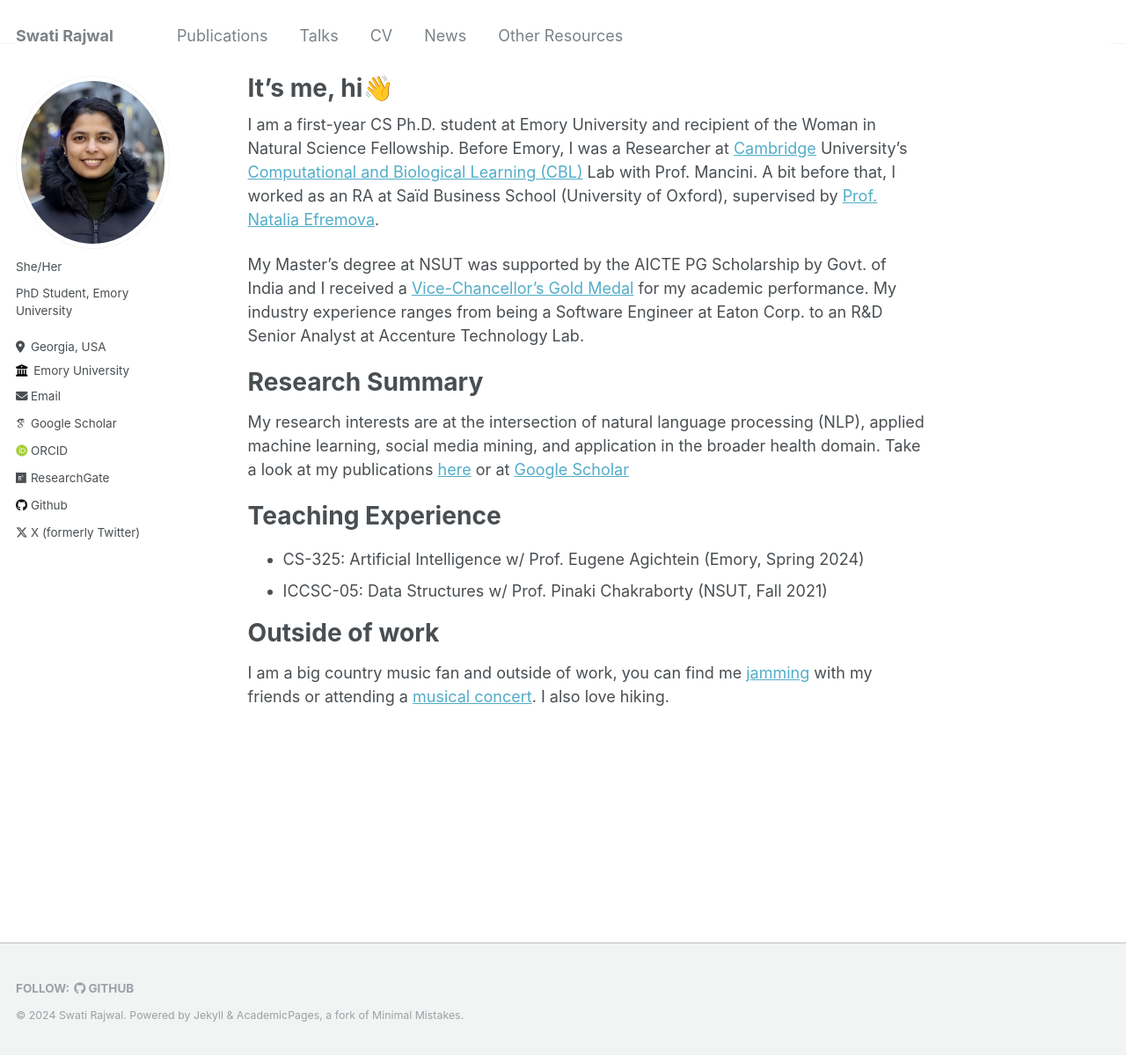
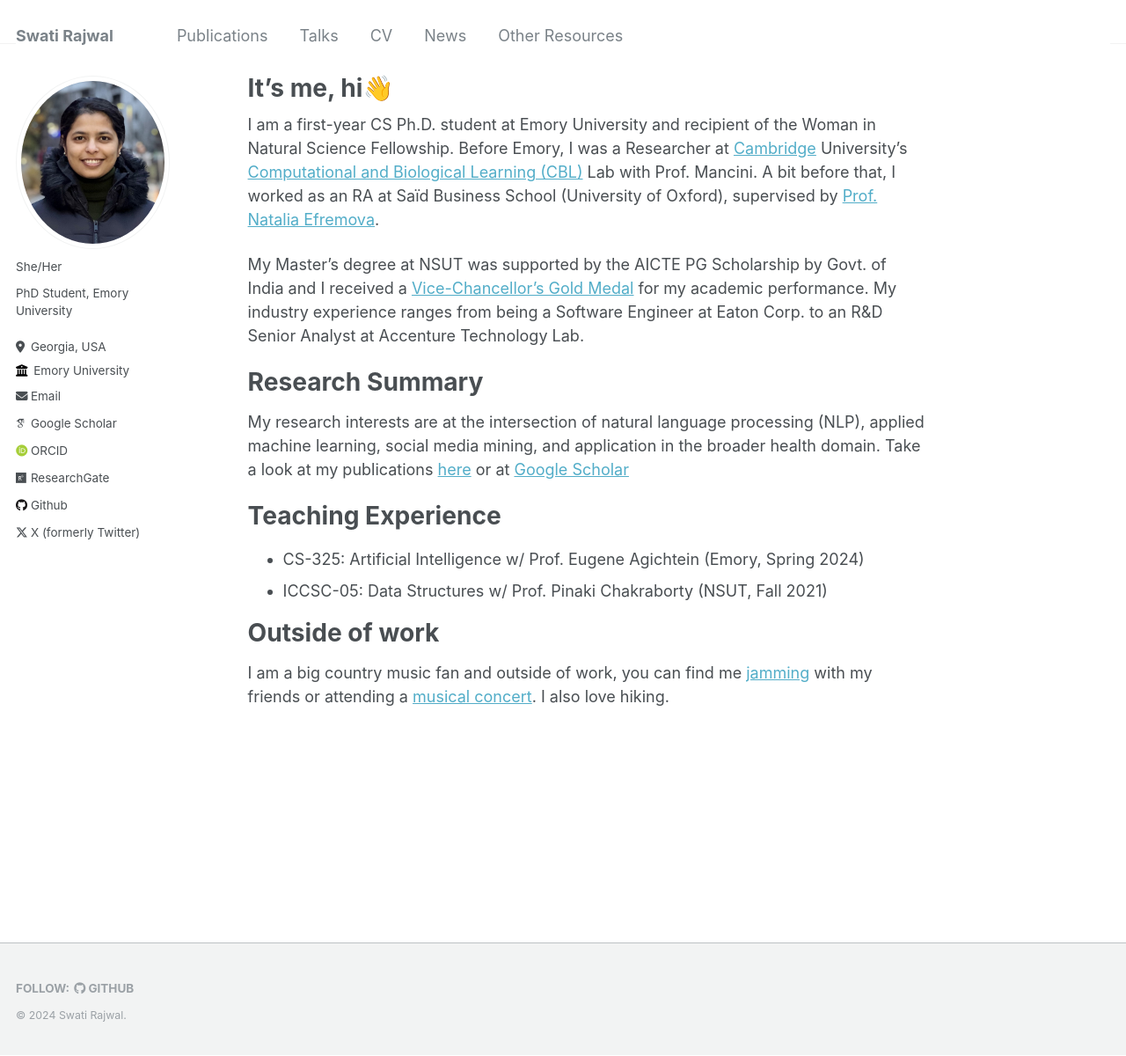
Before and after one commit to swati-rajwal/swati-rajwal.github.io, a Jekyll site: the page built from _pages/about.md, in a window 1280 px wide and 1200 px high. Shown: the whole window at 88% size. Built offline with Jekyll 4.4.1, drawn with Linux system fonts in a browser that asks for light colours; some web fonts are replaced.

Commit message:
Update footer.html

```diff
--- a/_includes/footer.html
+++ b/_includes/footer.html
@@ -19,4 +19,8 @@
 </div>
 {% endif %}
 
-<div class="page__footer-copyright">&copy; {{ site.time | date: '%Y' }} {{ site.name | default: site.title }}. {{ site.data.ui-text[site.locale].powered_by | default: "Powered by" }} <a href="http://jekyllrb.com" rel="nofollow">Jekyll</a> &amp; <a href="https://github.com/academicpages/academicpages.github.io">AcademicPages</a>, a fork of <a href="https://mademistakes.com/work/minimal-mistakes-jekyll-theme/" rel="nofollow">Minimal Mistakes</a>.</div>
+<!-- <div class="page__footer-copyright">&copy; {{ site.time | date: '%Y' }} {{ site.name | default: site.title }}. {{ site.data.ui-text[site.locale].powered_by | default: "Powered by" }} <a href="http://jekyllrb.com" rel="nofollow">Jekyll</a> &amp; <a href="https://github.com/academicpages/academicpages.github.io">AcademicPages</a>, a fork of <a href="https://mademistakes.com/work/minimal-mistakes-jekyll-theme/" rel="nofollow">Minimal Mistakes</a>.</div>
+ -->
+ <div class="page__footer-copyright">
+  &copy; {{ site.time | date: '%Y' }} {{ site.name | default: site.title }}.
+</div>
```
